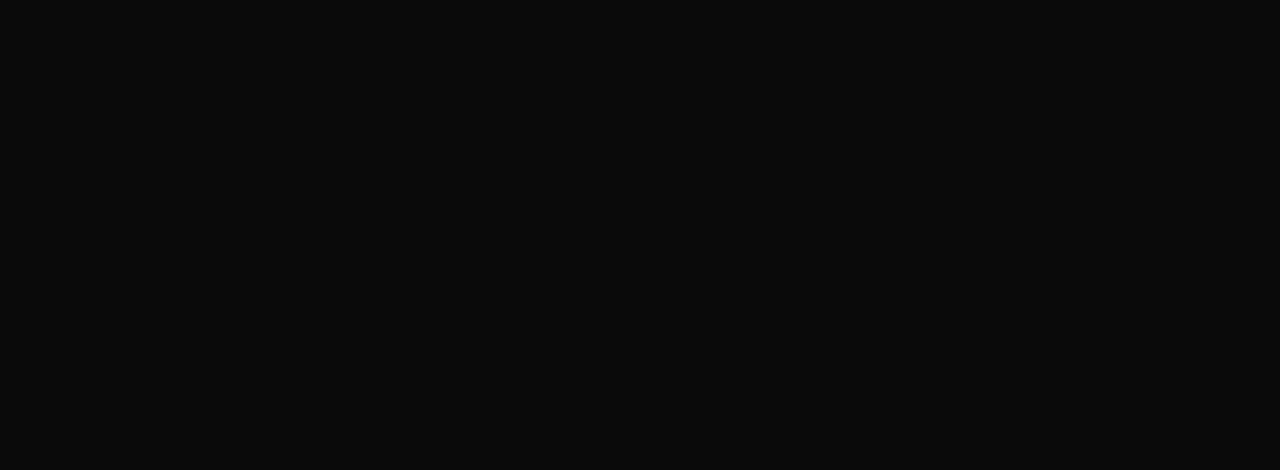
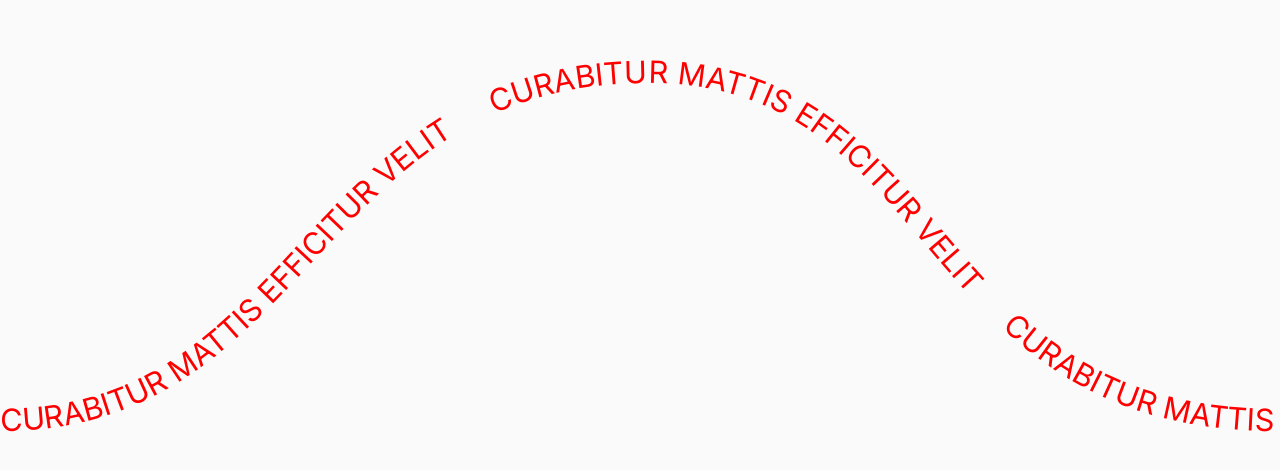
Before and after one commit to JheanAntunes/learn-framer-motion, a Next.js app: page /textalongpath in a window 1280 px wide. Before the commit this address had no page. Shown: the part 822-1292 px from the top of the page. Before the commit the page ends 800 px from the top, so only its background shows below. Built offline with nearby package versions, Linux system fonts and the light colour scheme.

Commit message:
:sparkles:	feat: add new rota for example text along path

```diff
--- /dev/null
+++ b/src/app/textalongpath/compoents/footer.tsx
@@ -0,0 +1,83 @@
+'use client'
+
+import { MotionDiv } from '@/components/framer-motion'
+import { MotionValue, useScroll, useTransform } from 'framer-motion'
+import Image from 'next/image'
+import { useEffect, useRef } from 'react'
+
+const Footer = () => {
+  const container = useRef<HTMLDivElement>(null)
+  const texts = useRef<SVGTextPathElement[]>([])
+  const { scrollYProgress } = useScroll({
+    target: container,
+    offset: ['start end', 'end end']
+  })
+  // intrução: gatilho, janela de visualização.
+  // start end === topo gatilho entra na parte inferior da janela de visualização.
+
+  useEffect(() => {
+    scrollYProgress.on('change', (e) =>
+      texts.current.forEach((text, i) => {
+        text.setAttribute('startOffset', -40 + i * 40 + e * 40 + '%')
+      })
+    )
+  }, [scrollYProgress])
+
+  return (
+    <div ref={container} className="">
+      <svg
+        xmlns="http://www.w3.org/2000/svg"
+        viewBox="0 0 250 90"
+        className="mb-40"
+      >
+        <path
+          id="Layer_1"
+          style={{ strokeMiterlimit: 10, fill: 'none' }}
+          className="cls-1 fill-none"
+          d="m0,88.5c61.37,0,61.5-68,126.5-68,58,0,51,68,123,68"
+        />
+        <text className="text-[6px] uppercase" style={{ fill: 'red' }}>
+          {[...Array(3)].map((_, i) => (
+            <textPath
+              key={i}
+              ref={(ref) => (texts.current[i] = ref!)}
+              href="#Layer_1"
+              startOffset={i * 40 + '%'}
+            >
+              Curabitur mattis efficitur velit
+            </textPath>
+          ))}
+        </text>
+      </svg>
+      <Logo scrollProgress={scrollYProgress} />
+    </div>
+  )
+}
+
+type LogoProps = {
+  scrollProgress: MotionValue<number>
+}
+
+const Logo = ({ scrollProgress }: LogoProps) => {
+  const y = useTransform(scrollProgress, [0, 1], [-700, 0])
+
+  return (
+    <div className="h-[250px] overflow-hidden bg-neutral-950">
+      <MotionDiv
+        style={{ y }}
+        className="flex h-full items-center justify-center gap-5"
+      >
+        {[...Array(5)].map((_, i) => (
+          <Image
+            width={80}
+            height={80}
+            key={'img' + i}
+            src={`/${i + 1}.jpg`}
+            alt=""
+          />
+        ))}
+      </MotionDiv>
+    </div>
+  )
+}
+export default Footer
--- /dev/null
+++ b/src/app/textalongpath/page.tsx
@@ -0,0 +1,12 @@
+import Footer from './compoents/footer'
+
+const Page = () => {
+  return (
+    <div className="bg-neutral-50">
+      <div className="h-svh" />
+      <Footer />
+    </div>
+  )
+}
+
+export default Page
```
